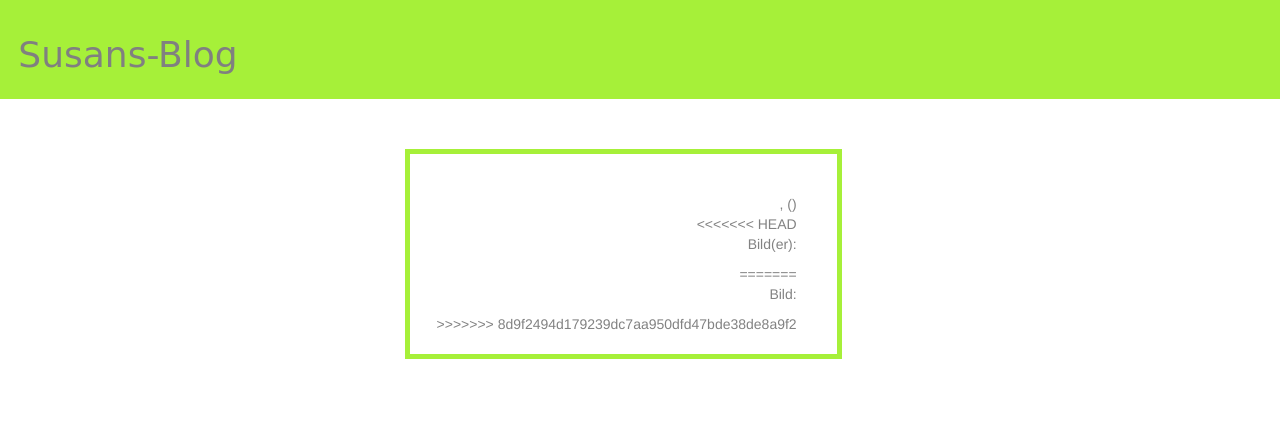
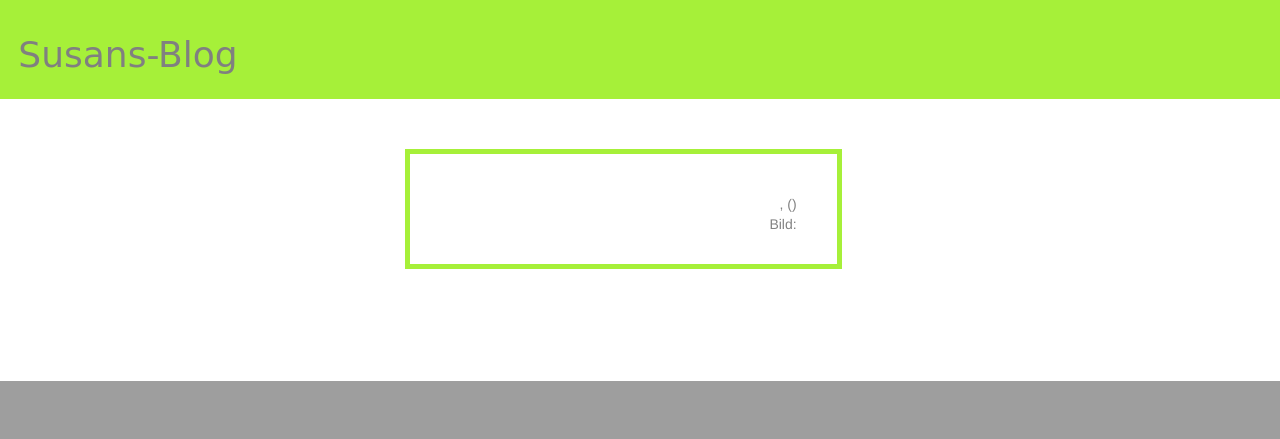
Before and after one commit to frxncsco/UrbanGardening, a Django app: template blog/templates/blog/post_detail.html in a window 1280 px wide. Shown: the part 419-858 px from the top of the page. After the commit the page ends 800 px from the top, so only its background shows below. Run offline with Django 3.2, Linux system fonts and the light colour scheme; the template is opened without the code that fills it, so the values that code supplies are empty; parts of the project's set-up code (start-up, migrations or seed data) failed here and were passed over; some libraries are stand-ins or nearby versions.

Commit message:
Ordnerstruktur verbessert, Änderungen angenommen

```diff
--- a/blog/templates/blog/post_detail.html
+++ b/blog/templates/blog/post_detail.html
@@ -14,13 +14,8 @@
             </div>
         {% endif %}
         <div class="date">
-<<<<<<< HEAD
-            <p>Bild(er):</p>
-            <img src="{{ post.bild.url }}" alt="{{ post.titel }}"/>
-=======
             <p>Bild:</p>
             <img src="{{ post.bild.url }}" />
->>>>>>> 8d9f2494d179239dc7aa950dfd47bde38de8a9f2
         </div>
         <div class="date">
         {% if user.is_authenticated %}
--- a/blog/views.py
+++ b/blog/views.py
@@ -15,11 +15,7 @@ def post_detail(request, pk):
 
 def post_new(request):
     if request.method == "POST":
-<<<<<<< HEAD
-        form = PostForm(request.POST, request.MEDIA)
-=======
         form = PostForm(request.POST, request.FILES)
->>>>>>> 8d9f2494d179239dc7aa950dfd47bde38de8a9f2
         if form.is_valid():
             post = form.save(commit=False)
             post.author = request.user
```
Also changed, not shown: media/media/Download_1m6e8kp.jpg (deleted), media/media/Download_BZ5z9if.jpg (deleted), media/media/Download_IVV0uj7.jpg (deleted), media/media/Download_OP2KvEy.jpg (deleted), media/media/Download_XsuMeMs.jpg (deleted), media/media/Download_mWa9Wa7.jpg (deleted), media/media/Download_oVzRpNi.jpg (deleted), media/media/Download_tfcNNk8.jpg (deleted).
